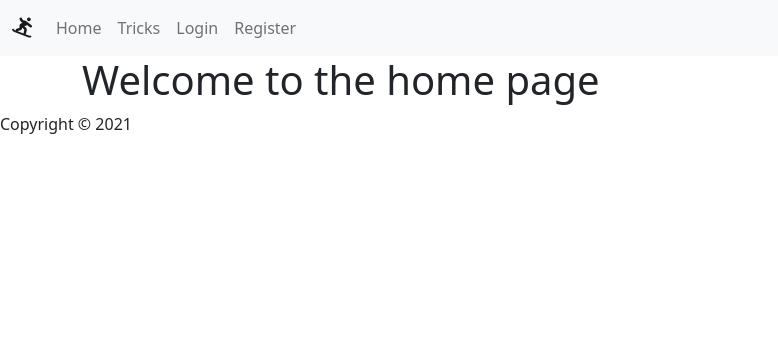
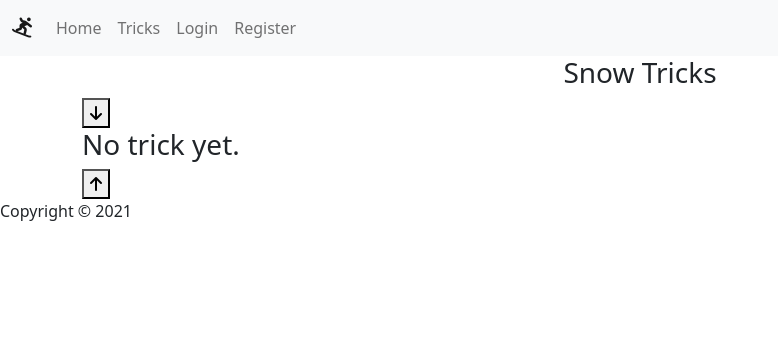
Before and after one commit to NicolasHalberstadt/P6-SnowTricks, a Symfony app: template templates/home.html.twig in a window 1280 px wide. Shown: the top 356 px of the page, without its empty margins (0-778 px from the left). Run offline with Twig, Linux system fonts and the light colour scheme; the template is opened without the code that fills it, so the values that code supplies are empty; some libraries are stand-ins or nearby versions.

Commit message:
#10 - Tricks display

```diff
--- a/templates/home.html.twig
+++ b/templates/home.html.twig
@@ -1,32 +1,134 @@
 {% extends 'base.html.twig' %}
+{% block title %}Home{% endblock %}
+{% block banner %}
+    <div class="text-center home-banner" id="page-top">
+        <h3 class="home-banner-text">Snow Tricks</h3>
+    </div>
+{% endblock %}
 {% block body %}
-    {% if user %}
-        <h1>Welcome {{ user.username }}</h1>
-    {% else %}
-        <h1>Welcome to the home page </h1>
+    <a href="#tricks-container">
+        <button id="tricksBtn">
+            <i class="fas fa-arrow-down"></i>
+        </button>
+    </a>
+    <div class="row row-cols-1 row-cols-md-5 g-4" id="tricks-container"
+         data-is-authenticated="{{ app.user ? 'true' : 'false' }}">
+        {% if tricks is empty %}
+            <h3>No trick yet.
+                {% if app.user %}
+                    <a href="{{ path('trick_add') }}">Add one ? </a>
                 {% endif %}
-    <div style="display:flex;flex-direction:row;flex-wrap: wrap">
+            </h3>
+        {% endif %}
         {% for trick in tricks %}
-            <div style="width:30%;padding:2em;border:solid black 1px;">
+            <div class="col">
+                <div class="card">
+                    {% if trick.images is empty %}
+                        <div class="card-img-container">
+                            <img src="/uploads/tricks/common-image.jpg" class="card-img-top"
+                                 alt="Picture for the trick {{ trick.name }}">
+                        </div>
+                    {% endif %}
                     {% for image in trick.images %}
-                    {% if image is same as(trick.images|first) %}
-                        <img style="width:50%;" src="/uploads/tricks/{{ trick.slug }}/{{ image.name }}"
+                        {% if image.isMain is same as(true) %}
+                            <div class="card-img-container">
+                                <img src="/uploads/tricks/{{ trick.slug }}/{{ image.name }}" class="card-img-top"
                                      alt="Picture for the trick {{ trick.name }}">
+                            </div>
                         {% endif %}
                     {% endfor %}
-                <h1><a href="{{ path('trick_show', {slug:  trick.slug}) }}">{{ trick.name }}</a></h1>
-                <h2>{{ trick.trickGroup.name }}</h2>
-                <p>{{ trick.description }}</p>
+                    <div class="card-body">
+                        <h5 class="card-title">
+                            <a href="{{ path('trick_show', {slug: trick.slug}) }}">{{ trick.name }}</a>
+                        </h5>
                         {% if user %}
-                    <a href="{{ path('trick_edit',{slug: trick.slug}) }}">
-                        <i class="fas fa-edit"></i>
+                            <div>
+                                <a href="{{ path('trick_edit', {slug : trick.slug}) }}">
+                                    <i class="fas fa-pen"></i>
                                 </a>
                                 <a onclick="return confirm('Are you sure you want to remove this trick ?');"
-                       href="{{ path('trick_delete',{slug: trick.slug}) }}">
-                        <i class="fas fa-trash"></i>
+                                   href="{{ path('trick_delete', {slug: trick.slug}) }} ">
+                                    <i class="far fa-trash-alt"></i>
                                 </a>
+                            </div>
                         {% endif %}
+                    </div>
+                </div>
             </div>
         {% endfor %}
     </div>
+    {% if tricks|length is same as(15) %}
+        <button type="button" id="loader-btn" class="loader-btn btn btn-secondary">
+            <i class="fas fa-spinner fa-spin"></i> Load more
+        </button>
+    {% endif %}
+    <a href="#page-top">
+        <button id="topBtn" title="Go to top">
+            <i class="fas fa-arrow-up"></i>
+        </button>
+    </a>
 {% endblock %}
+
+{% block javascripts %}
+    <script src="{{ asset("/js/page-move-btn.js") }}" crossorigin="anonymous"></script>
+    <script>
+        jQuery().ready(function () {
+            let moreBtn = $('#loader-btn');
+            moreBtn.on('click', function () {
+                $.ajax({
+                    type: "GET",
+                    url: "{{ path('tricks_load_more', {lastId: tricks|last.id}) }}",
+                    cache: false,
+                    success: function (tricks) {
+                        let tricksContainer = $('#tricks-container');
+
+                        let isAuthenticated = tricksContainer.data('isAuthenticated');
+                        $.each(tricks, function (i, trick) {
+                            let card = '<div class="col"><div id="card_' + trick['slug'] + '" class="card"></div></div>';                           // creating card block
+                            tricksContainer.append(card); // adding card to tricks
+                            if (trick['images'].length > 0) {
+                                $.each(trick['images'], function (i, image) {
+                                    if (image['isMain']) {
+                                        let imgContainer = '<div id="img_' + trick['slug'] + '" class="card-img-container"></div>' // creating img container
+                                        let img = '<img src="/uploads/tricks/'
+                                            + trick['slug'] + '/' + image['name'] +
+                                            '" class="card-img-top" alt="Picture for the trick ' + trick['name'] + '">';
+                                        $('#card_' + trick['slug'] + '').append(imgContainer);
+                                        $('#img_' + trick['slug'] + '').append(img);
+                                    }
+                                })
+                            } else {
+                                let img = '<div class="card-img-container">' +
+                                    '<img src="/uploads/tricks/common-image.jpg" class="card-img-top" alt="Picture for the trick'
+                                    + trick['name'] + '">' +
+                                    '</div>'
+                                let imgContainer = '<div id="img_' + trick['slug'] + '" class="card-img-container"></div>';
+                                $('#card_' + trick['slug'] + '').append(imgContainer);
+                                $('#img_' + trick['slug'] + '').append(img);
+                            }
+                            let cardBody = '<div class="card-body" id="card-body-' + trick['slug'] + '"><h5 class="card-title"><a href="/trick/' + trick['slug'] + '">' + trick['name'] + '</a></h5>';
+                            $('#card_' + trick['slug'] + '').append(cardBody);
+                            if (isAuthenticated) {
+                                let edit = '<div><a href="trick/' + trick['slug'] + '/edit/"><i class="fas fa-pen"></i></a><a onclick="return confirm(\'Are you sure you want to remove this trick ?\');" href="/trick/' + trick['slug'] + '/delete"><i class="far fa-trash-alt"></i></a></div>';
+                                $("#card-body-" + trick['slug'] + "").append(edit);
+                            }
+                        })
+                        $('#loader-btn').remove();
+                    }
+                })
+            });
+        });
+
+        $('a[href*="#"]').not('[href="#"]').not('[href="#0"]').click(function (t) {
+            if (location.pathname.replace(/^\//, "") === this.pathname.replace(/^\//, "") && location.hostname === this.hostname) {
+                let e = $(this.hash);
+                e = e.length ? e : $("[name=" + this.hash.slice(1) + "]"), e.length && (t.preventDefault(), $("html, body").animate({
+                    scrollTop: e.offset().top
+                }, 600, function () {
+                    var t = $(e);
+                    if (t.focus(), t.is(":focus")) return !1;
+                }))
+            }
+        });
+    </script>
+{% endblock %}
```
Lines whose indentation alone changed are shown as unchanged.
